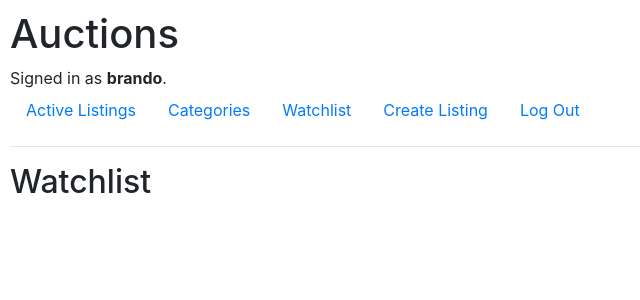
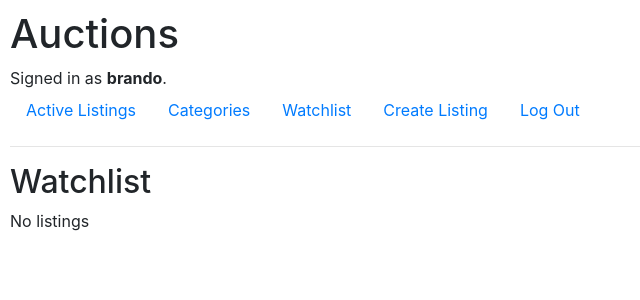
Before and after one commit to brandon-prescott/commerce, a Django app: page /watchlist in a window 1280 px wide. Shown: the top 300 px of the page, without its empty margins (0-640 px from the left). Run offline with Django 3.2, Linux system fonts and the light colour scheme; a user stored in the database is signed in; data that the repository does not hold is empty; some libraries are stand-ins or nearby versions.

Commit message:
added no listings note

```diff
--- a/auctions/forms.py
+++ b/auctions/forms.py
@@ -1,6 +1,6 @@
 from django import forms
 
-from .models import User, Category, Listing, Bid, Comment
+from .models import Listing, Bid, Comment
 
 
 class CreateListingForm(forms.ModelForm):
--- a/auctions/templates/auctions/index.html
+++ b/auctions/templates/auctions/index.html
@@ -3,6 +3,7 @@
 {% block body %}
     <h2>{{ heading }}</h2>
 
+    {% if number_of_listings > 0 %}
         {% for listing in all_listings %}
             {% if listing.is_active == True %}
                 <a href="{% url 'listing' listing_id=listing.id %}">
@@ -26,5 +27,8 @@
                 </a>
             {% endif %}
         {% endfor %}
+    {% else %}
+        No listings
+    {% endif %}
 
 {% endblock %}
--- a/auctions/views.py
+++ b/auctions/views.py
@@ -4,7 +4,6 @@ from django.db import IntegrityError
 from django.http import HttpResponse, HttpResponseRedirect
 from django.shortcuts import render, redirect
 from django.urls import reverse
-from django import forms
 
 from .models import User, Category, Listing, Bid, Watchlist, Comment
 from .forms import CreateListingForm, BidForm, CommentForm
@@ -12,9 +11,11 @@ from .forms import CreateListingForm, BidForm, CommentForm
 
 def index(request):
     all_listings = Listing.objects.all().order_by("-time")
+    number_of_listings = len(all_listings)
     return render(request, "auctions/index.html", {
         "heading": "Active Listings",
-        "all_listings": all_listings
+        "all_listings": all_listings,
+        "number_of_listings": number_of_listings
     })
 
 
@@ -191,9 +192,13 @@ def categories(request, category_arg):
 
     category_listings = Listing.objects.filter(category=int(category_arg))
     category_name = Category.objects.get(id=int(category_arg))
+
+    number_of_listings = len(category_listings)
+
     return render(request, "auctions/index.html", {
         "heading": f"Active Listings: {category_name}",
-        "all_listings": category_listings
+        "all_listings": category_listings,
+        "number_of_listings": number_of_listings
     })
 
 
@@ -232,9 +237,12 @@ def watchlist(request):
         for item in watchlist:
             watchlist_listings.append(item.listing)
 
+        number_of_listings = len(watchlist_listings)
+
         return render(request, "auctions/index.html", {
             "heading": "Watchlist",
-            "all_listings": watchlist_listings
+            "all_listings": watchlist_listings,
+            "number_of_listings": number_of_listings
         })
 
 
```
Also changed, not shown: db.sqlite3. Lines whose indentation alone changed are shown as unchanged.
